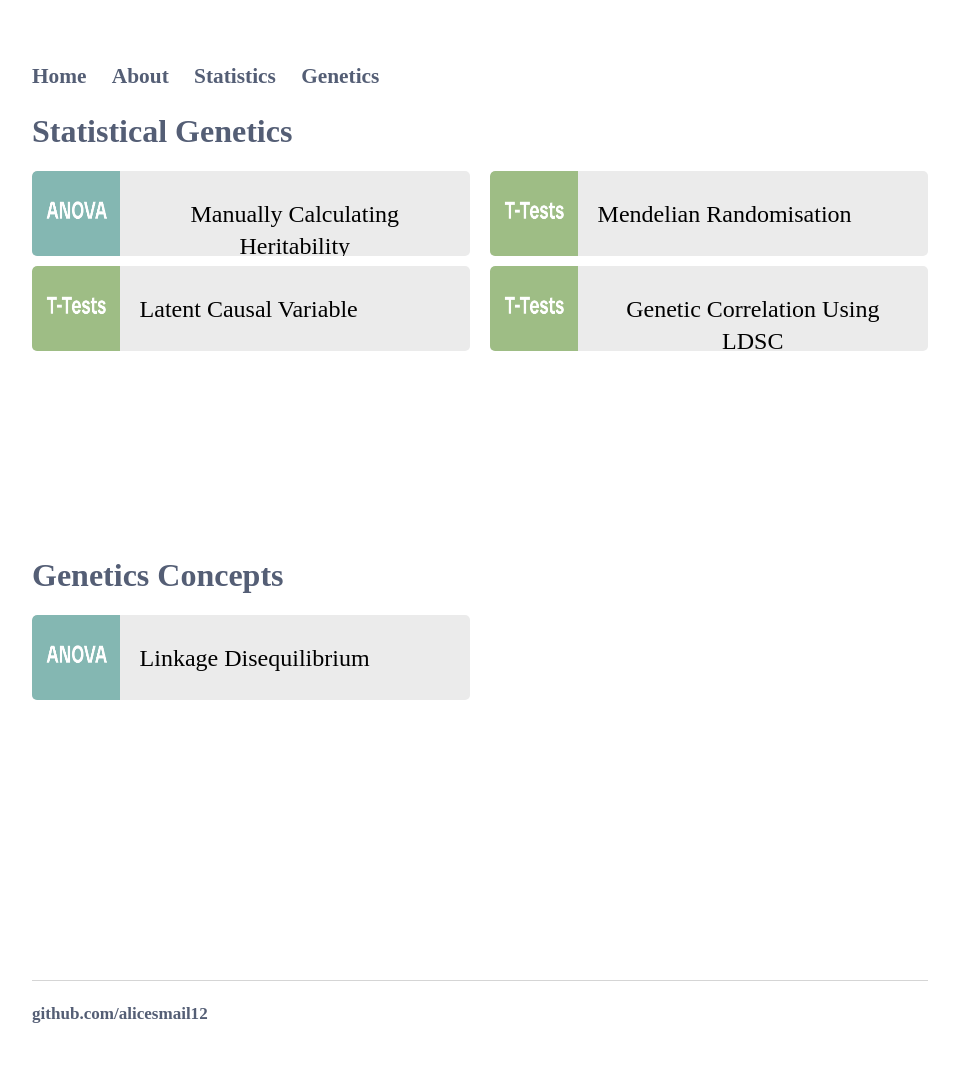
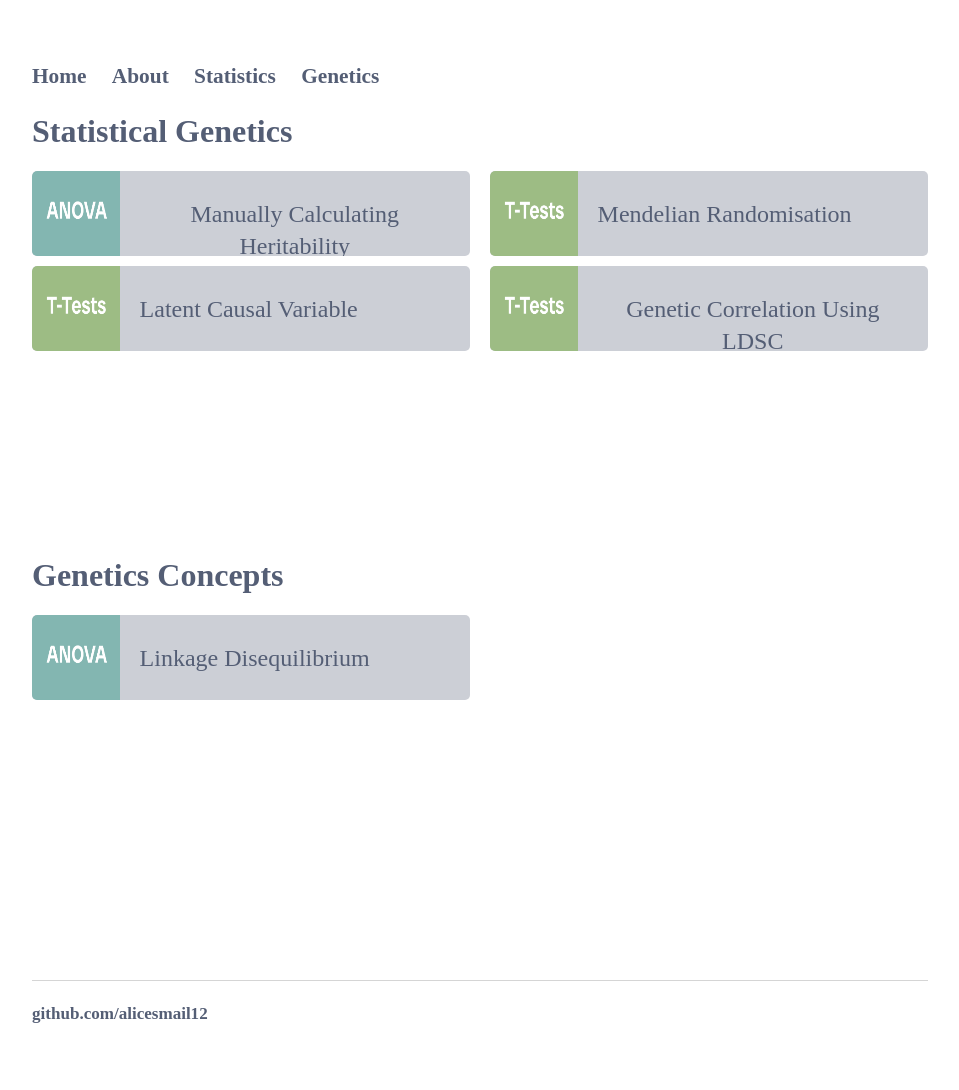
Before and after one commit to alicesmail12/alicesmail12.github.io, a Jekyll site: the page built from Genetics/index.html, in a window 1280 px wide. Shown: the whole page, without its empty margins (160-1119 px from the left). Built offline with Jekyll 4.4.1, drawn with Linux system fonts in a browser that asks for light colours; some web fonts are replaced.

Commit message:
Update index.html

```diff
--- a/Genetics/index.html
+++ b/Genetics/index.html
@@ -37,13 +37,13 @@ margin-right: auto;
     width: 100%;
     height: 85px;
     text-align: center;
-    background: #ebebeb;
-    color: black;
+    background: #cccfd6;
+    color: #545E75;
     transition: all .25s ease;
 }
 
 .button:hover{
-    background: #9ab980;
+    background: #fe5f55;
     color: white;
     transform: scaleX(1.05) scaleY(1.05);
 }
```
